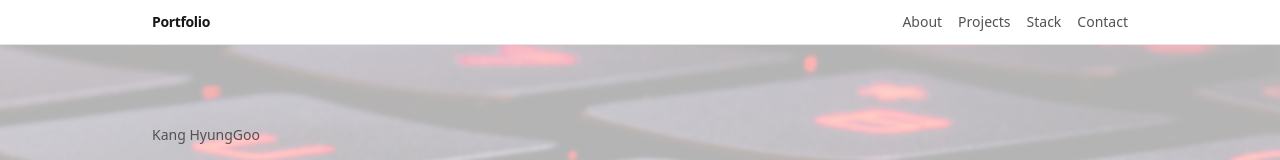
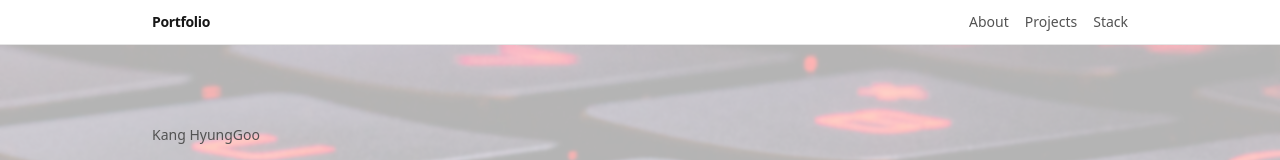
Before and after one commit to dev-LeoKang/leolinked-blog, a Next.js app: page / in a window 1280 px wide. Shown: the top 160 px of the page. Built offline with nearby package versions, Linux system fonts and the light colour scheme.

Commit message:
fix:Navbar에서 Contact 삭제

```diff
--- a/src/components/Navbar.tsx
+++ b/src/components/Navbar.tsx
@@ -1,8 +1,7 @@
 const links = [
   { label: "About", href: "#about" },
   { label: "Projects", href: "#projects" },
-  { label: "Stack", href: "#tech" },
-  { label: "Contact", href: "#contact" },
+  { label: "Stack", href: "#tech" }
 ];
 
 export default function Navbar() {
```
